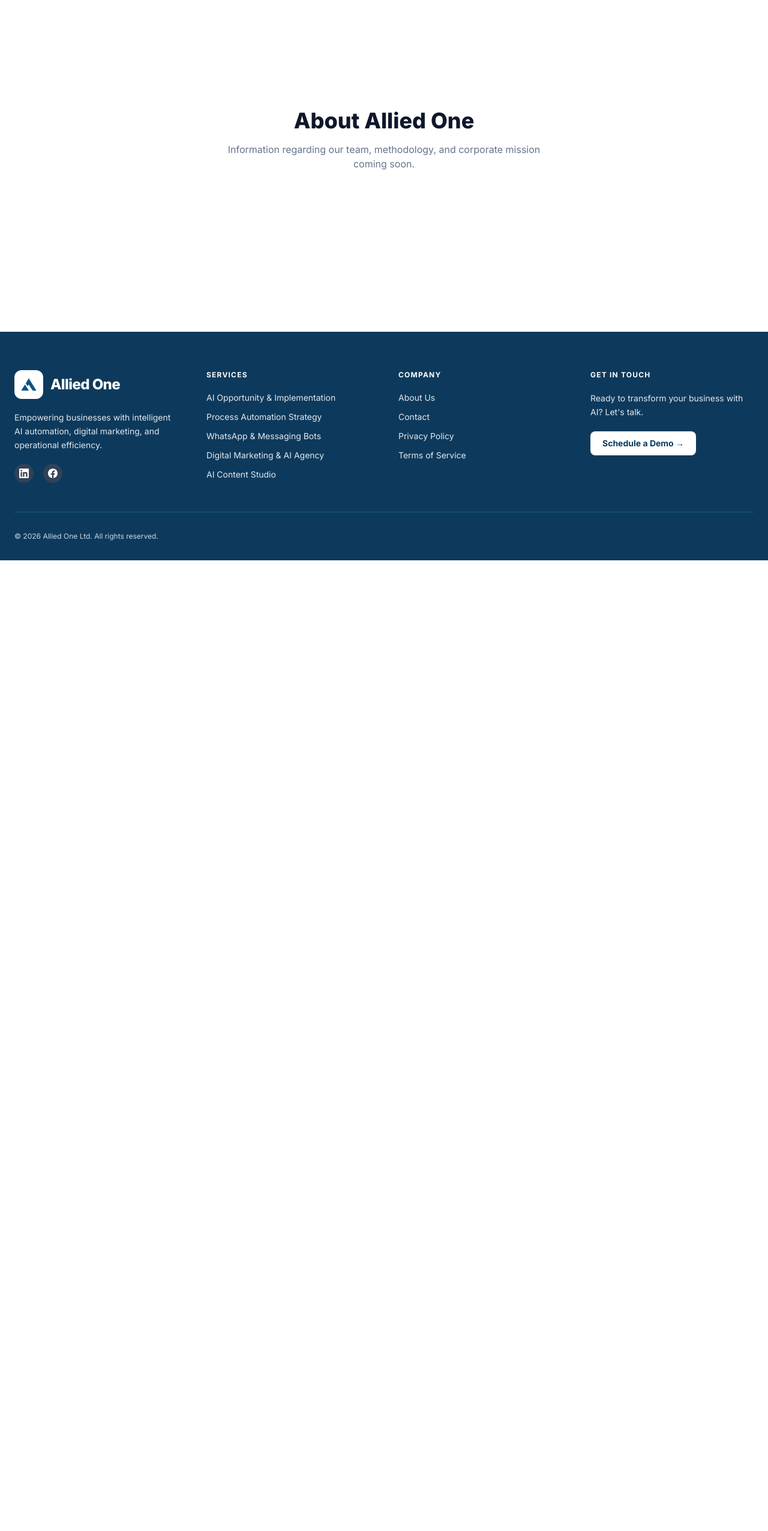
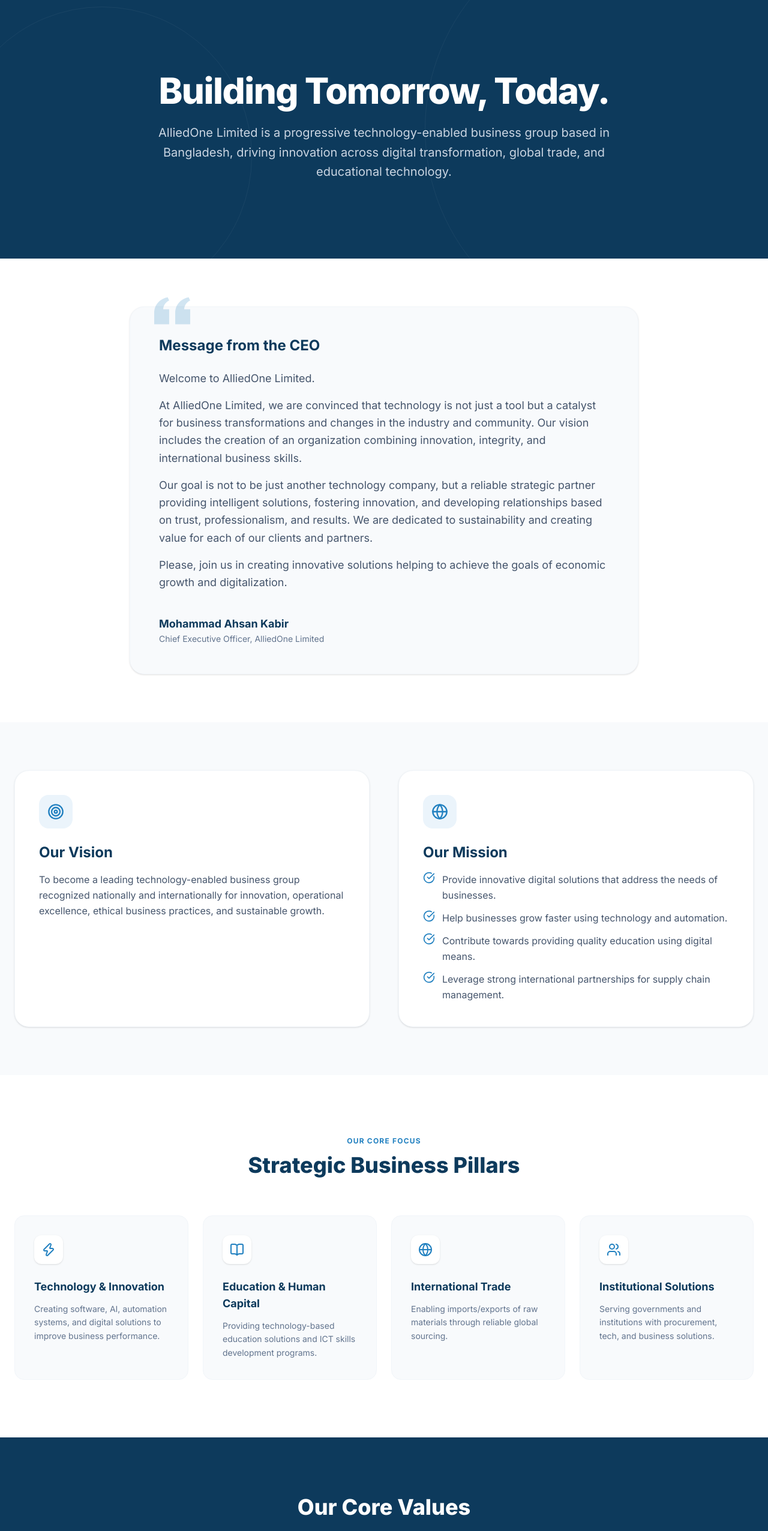
Before and after one commit to mdkamrulislamdev/alliedone-frontend, a Next.js app: page /about in a window 1280 px wide. Shown: the part 80-2632 px from the top of the page at 60% size. Before the commit the page ends 1014 px from the top, so only its background shows below. Built offline with nearby package versions, Linux system fonts and the light colour scheme.

Commit message:
feat: build full About page from company profile and update global branding/footer to AlliedOne Limited

```diff
--- a/src/app/about/page.tsx
+++ b/src/app/about/page.tsx
@@ -1,14 +1,157 @@
+import Link from "next/link";
+import { ArrowRight, CheckCircle, Target, Shield, Zap, Globe, Users, BookOpen } from "lucide-react";
+
 export const metadata = {
-  title: "About Us | Allied One",
+  title: "About Us | AlliedOne Limited",
 };
 
 export default function AboutPage() {
   return (
-    <div className="max-w-7xl mx-auto px-6 py-24 min-h-[60vh] flex flex-col items-center justify-center text-center">
-      <h1 className="text-4xl font-extrabold text-slate-900 mb-4">About Allied One</h1>
-      <p className="text-slate-500 max-w-xl">
-        Information regarding our team, methodology, and corporate mission coming soon.
-      </p>
+    <div className="w-full">
+      {/* ── HERO SECTION ── */}
+      <section className="bg-[#0D3A5C] relative overflow-hidden">
+        <div className="absolute inset-0 pointer-events-none">
+          <div className="absolute -top-32 -right-32 w-[700px] h-[700px] rounded-full border border-white/5"></div>
+          <div className="absolute -bottom-20 -left-20 w-[500px] h-[500px] rounded-full border border-white/5"></div>
+        </div>
+        <div className="max-w-7xl mx-auto px-6 py-24 md:py-32 relative z-10 text-center">
+          <h1 className="text-4xl md:text-5xl lg:text-6xl font-extrabold tracking-tight text-white mb-6">
+            Building Tomorrow, Today.
+          </h1>
+          <p className="text-lg md:text-xl text-slate-300 max-w-3xl mx-auto leading-relaxed">
+            AlliedOne Limited is a progressive technology-enabled business group based in Bangladesh, driving innovation across digital transformation, global trade, and educational technology.
+          </p>
+        </div>
+      </section>
+
+      {/* ── MESSAGE FROM THE CEO ── */}
+      <section className="py-20 bg-white">
+        <div className="max-w-4xl mx-auto px-6">
+          <div className="bg-[#F8FAFC] border border-slate-100 rounded-3xl p-8 md:p-12 shadow-sm relative">
+            <div className="absolute -top-6 left-10 text-[#2180C0] opacity-20">
+              <svg width="60" height="60" viewBox="0 0 24 24" fill="currentColor">
+                <path d="M14.017 21v-7.391c0-5.704 3.731-9.57 8.983-10.609l.995 2.151c-2.432.917-3.995 3.638-3.995 5.849h4v10h-9.983zm-14.017 0v-7.391c0-5.704 3.748-9.57 9-10.609l.996 2.151c-2.433.917-3.996 3.638-3.996 5.849h3.983v10h-9.983z" />
+              </svg>
+            </div>
+            <h2 className="text-2xl font-bold text-[#0D3A5C] mb-6 relative z-10">Message from the CEO</h2>
+            <div className="text-slate-600 space-y-4 text-base md:text-lg leading-relaxed relative z-10">
+              <p>Welcome to AlliedOne Limited.</p>
+              <p>
+                At AlliedOne Limited, we are convinced that technology is not just a tool but a catalyst for business transformations and changes in the industry and community. Our vision includes the creation of an organization combining innovation, integrity, and international business skills.
+              </p>
+              <p>
+                Our goal is not to be just another technology company, but a reliable strategic partner providing intelligent solutions, fostering innovation, and developing relationships based on trust, professionalism, and results. We are dedicated to sustainability and creating value for each of our clients and partners.
+              </p>
+              <p>Please, join us in creating innovative solutions helping to achieve the goals of economic growth and digitalization.</p>
+              <div className="pt-6">
+                <p className="font-bold text-[#0D3A5C]">Mohammad Ahsan Kabir</p>
+                <p className="text-sm text-slate-500">Chief Executive Officer, AlliedOne Limited</p>
+              </div>
+            </div>
+          </div>
+        </div>
+      </section>
+
+      {/* ── VISION & MISSION ── */}
+      <section className="py-20 bg-[#F8FAFC]">
+        <div className="max-w-7xl mx-auto px-6 grid grid-cols-1 md:grid-cols-2 gap-12">
+          {/* Vision */}
+          <div className="bg-white p-10 rounded-3xl shadow-sm border border-slate-100 flex flex-col h-full">
+            <div className="w-14 h-14 bg-[#EBF4FB] rounded-2xl flex items-center justify-center text-[#2180C0] mb-6">
+              <Target className="w-7 h-7" />
+            </div>
+            <h3 className="text-2xl font-bold text-[#0D3A5C] mb-4">Our Vision</h3>
+            <p className="text-slate-600 leading-relaxed">
+              To become a leading technology-enabled business group recognized nationally and internationally for innovation, operational excellence, ethical business practices, and sustainable growth.
+            </p>
+          </div>
+
+          {/* Mission */}
+          <div className="bg-white p-10 rounded-3xl shadow-sm border border-slate-100 flex flex-col h-full">
+            <div className="w-14 h-14 bg-[#EBF4FB] rounded-2xl flex items-center justify-center text-[#2180C0] mb-6">
+              <Globe className="w-7 h-7" />
+            </div>
+            <h3 className="text-2xl font-bold text-[#0D3A5C] mb-4">Our Mission</h3>
+            <ul className="text-slate-600 leading-relaxed space-y-3">
+              <li className="flex gap-3"><CheckCircle className="w-5 h-5 text-[#2180C0] shrink-0" /> Provide innovative digital solutions that address the needs of businesses.</li>
+              <li className="flex gap-3"><CheckCircle className="w-5 h-5 text-[#2180C0] shrink-0" /> Help businesses grow faster using technology and automation.</li>
+              <li className="flex gap-3"><CheckCircle className="w-5 h-5 text-[#2180C0] shrink-0" /> Contribute towards providing quality education using digital means.</li>
+              <li className="flex gap-3"><CheckCircle className="w-5 h-5 text-[#2180C0] shrink-0" /> Leverage strong international partnerships for supply chain management.</li>
+            </ul>
+          </div>
+        </div>
+      </section>
+
+      {/* ── STRATEGIC PILLARS ── */}
+      <section className="py-24 bg-white">
+        <div className="max-w-7xl mx-auto px-6">
+          <div className="text-center mb-16">
+            <span className="inline-block text-[#2180C0] text-xs font-bold uppercase tracking-widest mb-3">Our Core Focus</span>
+            <h2 className="text-3xl md:text-4xl font-extrabold text-[#0D3A5C] mb-4">Strategic Business Pillars</h2>
+          </div>
+
+          <div className="grid grid-cols-1 md:grid-cols-2 lg:grid-cols-4 gap-6">
+            {[
+              { icon: <Zap className="w-6 h-6" />, title: "Technology & Innovation", desc: "Creating software, AI, automation systems, and digital solutions to improve business performance." },
+              { icon: <BookOpen className="w-6 h-6" />, title: "Education & Human Capital", desc: "Providing technology-based education solutions and ICT skills development programs." },
+              { icon: <Globe className="w-6 h-6" />, title: "International Trade", desc: "Enabling imports/exports of raw materials through reliable global sourcing." },
+              { icon: <Users className="w-6 h-6" />, title: "Institutional Solutions", desc: "Serving governments and institutions with procurement, tech, and business solutions." },
+            ].map((pillar) => (
+              <div key={pillar.title} className="bg-[#F8FAFC] border border-slate-100 p-8 rounded-2xl hover:border-[#2180C0]/30 transition-all duration-300">
+                <div className="w-12 h-12 bg-white rounded-xl shadow-sm flex items-center justify-center text-[#2180C0] mb-6">
+                  {pillar.icon}
+                </div>
+                <h4 className="text-lg font-bold text-[#0D3A5C] mb-3">{pillar.title}</h4>
+                <p className="text-sm text-slate-500 leading-relaxed">{pillar.desc}</p>
+              </div>
+            ))}
+          </div>
+        </div>
+      </section>
+
+      {/* ── CORE VALUES ── */}
+      <section className="py-24 bg-[#0D3A5C] text-white">
+        <div className="max-w-7xl mx-auto px-6">
+          <div className="text-center mb-16">
+            <h2 className="text-3xl md:text-4xl font-extrabold mb-4">Our Core Values</h2>
+            <p className="text-slate-300 max-w-2xl mx-auto text-lg">The principles guiding our governance structure and daily operations.</p>
+          </div>
+
+          <div className="grid grid-cols-1 sm:grid-cols-2 md:grid-cols-3 gap-6">
+            {[
+              { title: "Integrity", desc: "Honesty, transparency, and accountability in every business activity." },
+              { title: "Innovation", desc: "Continuously seeking smarter solutions through creative thinking." },
+              { title: "Customer Success", desc: "The success of our clients defines our own success." },
+              { title: "Excellence", desc: "Pursuing the highest standards in quality, execution, and delivery." },
+              { title: "Collaboration", desc: "Building long-term partnerships to create sustainable growth." },
+              { title: "Continuous Learning", desc: "Embracing adaptability and constant improvement." },
+            ].map((value) => (
+              <div key={value.title} className="bg-white/5 border border-white/10 p-6 rounded-2xl backdrop-blur-sm">
+                <Shield className="w-6 h-6 text-[#5BAEE8] mb-4" />
+                <h4 className="text-lg font-bold mb-2">{value.title}</h4>
+                <p className="text-sm text-slate-300">{value.desc}</p>
+              </div>
+            ))}
+          </div>
+        </div>
+      </section>
+
+      {/* ── CTA ── */}
+      <section className="py-24 bg-white text-center">
+        <div className="max-w-3xl mx-auto px-6">
+          <h2 className="text-3xl md:text-4xl font-extrabold text-[#0D3A5C] mb-6">Innovative Solutions. Reliable Partnerships.</h2>
+          <p className="text-lg text-slate-500 mb-10">
+            No matter whether you require a technology partner, a digital transformation consultant, or an international sourcing expert, AlliedOne Limited is here for you.
+          </p>
+          <Link
+            href="/contact"
+            className="inline-flex items-center gap-2 bg-[#2180C0] text-white px-8 py-4 rounded-xl font-bold hover:bg-[#1A5C8A] transition-all shadow-lg text-base"
+          >
+            Work With Us
+            <ArrowRight className="w-4 h-4" />
+          </Link>
+        </div>
+      </section>
     </div>
   );
 }
--- a/src/app/layout.tsx
+++ b/src/app/layout.tsx
@@ -6,7 +6,7 @@
 const inter = Inter({ subsets: ["latin"] });
 
 export const metadata: Metadata = {
-  title: "AlliedOne | AI & Digital Solutions",
+  title: "AlliedOne Limited | AI & Digital Solutions",
   description: "Enterprise AI Automation, Consulting, and Digital Marketing",
 };
 
@@ -27,7 +27,7 @@
             <Link href="/" className="flex items-center gap-3">
               <img
                 src="/logo.png"
-                alt="Allied One Logo"
+                alt="AlliedOne Logo"
                 className="h-10 w-auto object-contain"
               />
               <span className="font-extrabold text-xl text-brand-navy tracking-tight">AlliedOne</span>
@@ -65,13 +65,17 @@
               <div className="md:col-span-1">
                 <div className="flex items-center gap-3 mb-5">
                   <div className="bg-white p-2 rounded-xl inline-flex items-center justify-center">
-                    <img src="/logo.png" alt="Allied One Logo" className="h-8 w-auto object-contain" />
+                    <img src="/logo.png" alt="AlliedOne Logo" className="h-8 w-auto object-contain" />
                   </div>
-                  <span className="font-extrabold text-2xl text-white tracking-tight">Allied One</span>
+                  <span className="font-extrabold text-2xl text-white tracking-tight">AlliedOne</span>
                 </div>
-                <p className="text-sm text-slate-200 leading-relaxed">
-                  Empowering businesses with intelligent AI automation, digital marketing, and operational efficiency.
+                <p className="text-sm text-slate-200 leading-relaxed mb-4">
+                  Empowering businesses with intelligent AI automation, digital transformation, and global trade solutions.
                 </p>
+                <div className="text-sm text-slate-300 space-y-1 mb-5">
+                  <p><strong>Head Office:</strong> Dhaka, Bangladesh</p>
+                  <p><strong>Email:</strong> info@alliedoneltd.com</p>
+                </div>
                 {/* Social Links */}
                 <div className="flex gap-4 mt-5">
                   <a href="#" aria-label="LinkedIn"
@@ -129,7 +133,7 @@
 
             {/* Bottom bar */}
             <div className="pt-8 flex flex-col md:flex-row justify-between items-center gap-4 text-xs text-slate-300">
-              <p>&copy; {new Date().getFullYear()} Allied One Ltd. All rights reserved.</p>
+              <p>&copy; {new Date().getFullYear()} AlliedOne Limited. All rights reserved.</p>
             </div>
           </div>
         </footer>
--- a/src/app/page.tsx
+++ b/src/app/page.tsx
@@ -44,7 +44,7 @@
             </h1>
 
             <p className="text-lg md:text-xl text-slate-300 mb-12 leading-relaxed max-w-2xl">
-              Allied One architects and deploys custom AI automation, business process workflows, and intelligent digital marketing systems — so your business grows on autopilot.
+              AlliedOne architects and deploys custom AI automation, business process workflows, and intelligent digital systems — so your business grows on autopilot.
             </p>
 
             <div className="flex flex-col sm:flex-row gap-4">
@@ -173,7 +173,7 @@
         <div className="max-w-7xl mx-auto px-6">
           <SectionHeader
             eyebrow="Our Process"
-            title="How Allied One Works"
+            title="How AlliedOne Works"
             subtitle="From discovery to deployment, we handle every step with precision."
           />
 
@@ -211,7 +211,7 @@
                 <Bot className="w-5 h-5 text-white" />
               </div>
               <div>
-                <p className="text-sm font-bold text-[#0D3A5C]">Allied One Assistant</p>
+                <p className="text-sm font-bold text-[#0D3A5C]">AlliedOne Assistant</p>
                 <div className="flex items-center gap-1.5 mt-0.5">
                   <span className="w-1.5 h-1.5 rounded-full bg-emerald-400 animate-pulse"></span>
                   <span className="text-xs text-slate-400 font-medium">Online</span>
```
